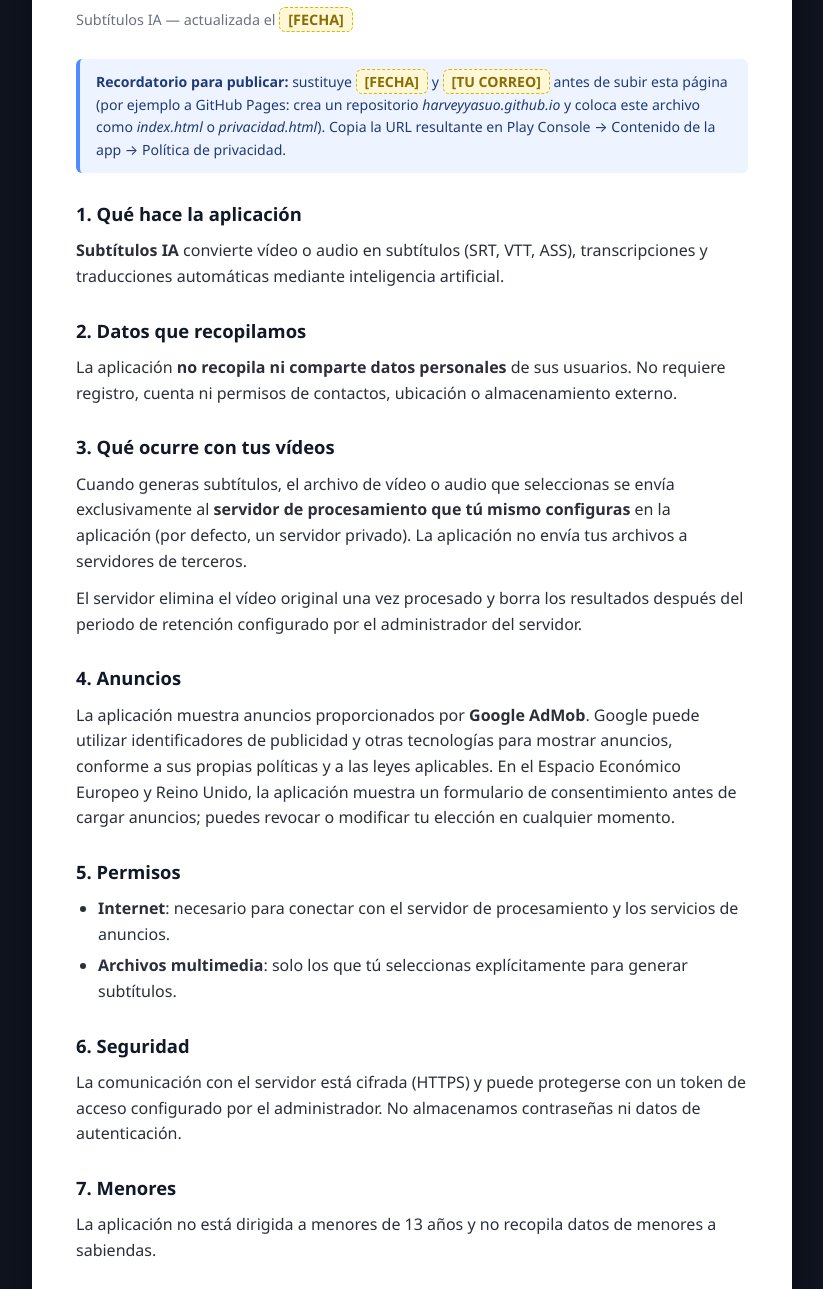
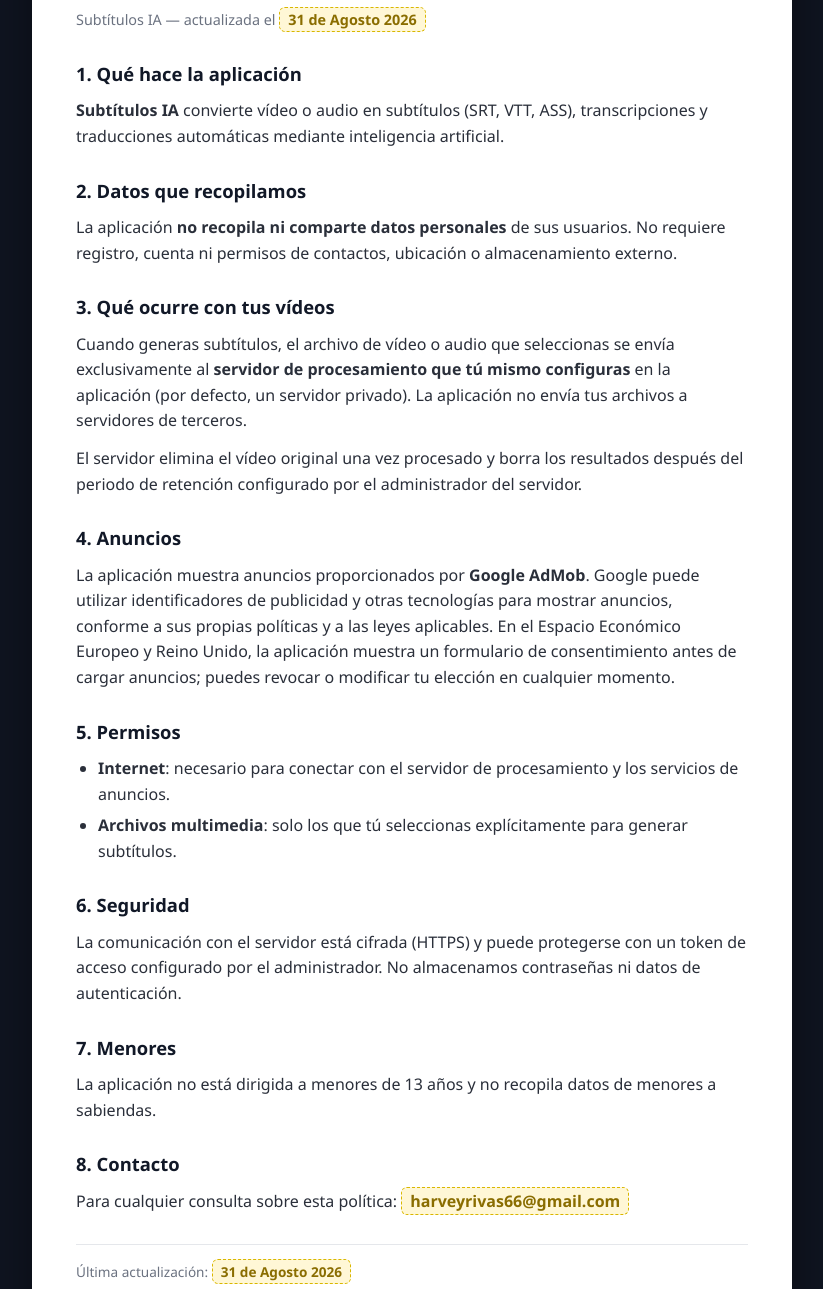
Before and after one commit to HarveyYasuo/harveyyasuo.github.io, a plain HTML site: page privacidad.html in a window 1280 px wide. Shown: the part 111-1400 px from the top of the page, without its empty margins (228-1051 px from the left). Drawn offline with Linux system fonts and the light colour scheme.

Commit message:
Update privacy policy with new date and contact email

```diff
--- a/PRIVACIDAD.html
+++ b/privacidad.html
@@ -60,14 +60,7 @@
 <body>
 <div class="container">
   <h1>Política de Privacidad</h1>
-  <p class="subtitle">Subtítulos IA — actualizada el <span class="placeholder">[FECHA]</span></p>
-
-  <div class="note">
-    <strong>Recordatorio para publicar:</strong> sustituye <span class="placeholder">[FECHA]</span> y
-    <span class="placeholder">[TU CORREO]</span> antes de subir esta página (por ejemplo a GitHub Pages:
-    crea un repositorio <em>harveyyasuo.github.io</em> y coloca este archivo como <em>index.html</em> o
-    <em>privacidad.html</em>). Copia la URL resultante en Play Console → Contenido de la app → Política de privacidad.
-  </div>
+  <p class="subtitle">Subtítulos IA — actualizada el <span class="placeholder">31 de Agosto 2026</span></p>
 
   <h2>1. Qué hace la aplicación</h2>
   <p>
@@ -120,10 +113,10 @@
 
   <h2>8. Contacto</h2>
   <p>
-    Para cualquier consulta sobre esta política: <span class="placeholder">[TU CORREO]</span>
+    Para cualquier consulta sobre esta política: <span class="placeholder">harveyrivas66@gmail.com</span>
   </p>
 
-  <p class="updated">Última actualización: <span class="placeholder">[FECHA]</span></p>
+  <p class="updated">Última actualización: <span class="placeholder">31 de Agosto 2026</span></p>
 </div>
 </body>
 </html>
```
